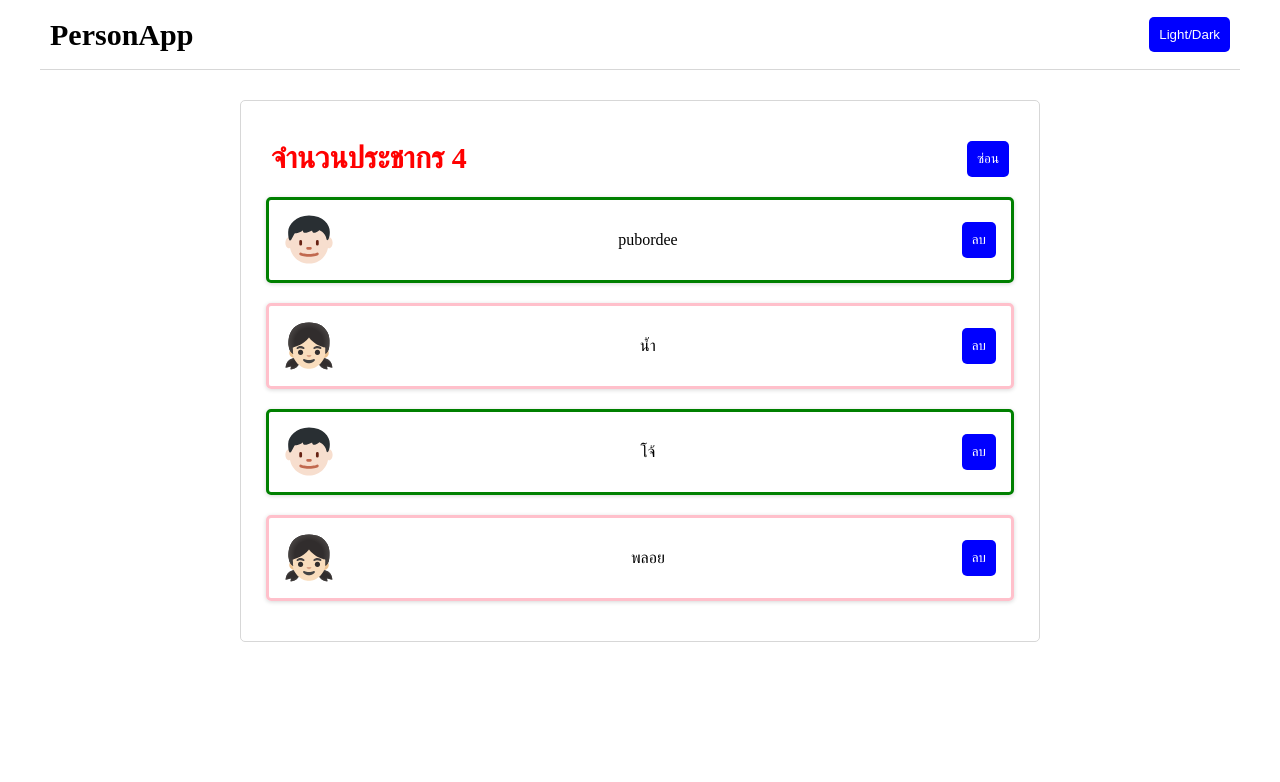
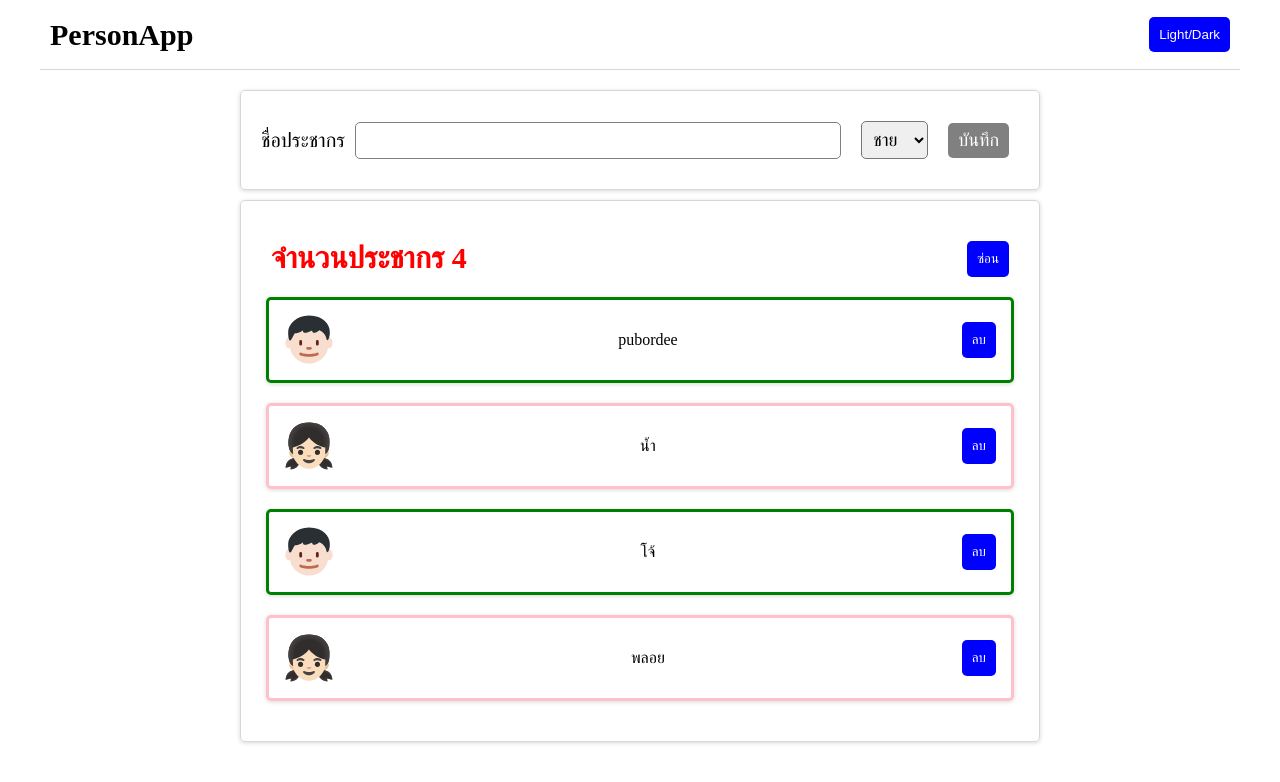
Before and after one commit to ropubordee/react-basic, a React (Vite) app: page / in a window 1280 px wide. Shown: the top 782 px of the page. Built offline with nearby package versions, Linux system fonts and the light colour scheme.

Commit message:
Form & onChang & onSubmit

```diff
--- a/src/App.jsx
+++ b/src/App.jsx
@@ -1,25 +1,27 @@
 import React, { useState } from "react";
 import Header from "./Components/Header";
 import PersonList from "./Components/PersonList";
-import './App.css'
-import './index.css'
+import "./App.css";
+import "./index.css";
+import AddForm from "./Components/AddForm";
 
 const App = () => {
-    const [data, setData] = useState([
+  const [data, setData] = useState([
     { id: 1, name: "pubordee", gender: "ชาย" },
     { id: 2, name: "น้ำ", gender: "หญิง" },
     { id: 3, name: "โจ้", gender: "ชาย" },
     { id: 4, name: "พลอย", gender: "หญิง" },
   ]);
-  const deleteUser =(id)=>{
-   const result = data.filter((user)=>user.id !== id)
-   setData(result)
-  }
+  const deleteUser = (id) => {
+    const result = data.filter((user) => user.id !== id);
+    setData(result);
+  };
   return (
     <div className="App">
-      <Header title='PersonApp' />
+      <Header title="PersonApp" />
       <main>
-        <PersonList data={data} deleteUser={deleteUser}/>
+        <AddForm data={data} setData={setData} />
+        <PersonList data={data} deleteUser={deleteUser} />
       </main>
     </div>
   );
--- /dev/null
+++ b/src/Components/AddForm.jsx
@@ -0,0 +1,43 @@
+import React, { useState } from "react";
+import "./StyleCss/AddForm.css";
+const AddForm = ({data,setData}) => {
+  const [name, setName] = useState("");
+  const [gender, setGender] = useState("ชาย");
+  const saveData = (e) => {
+    e.preventDefault();
+    const Person = {
+      id : data.length+1,
+      name: name,
+      gender: gender,
+    };
+    // console.log(Person);
+    setData([...data,Person])
+    setName("")
+    setGender("ชาย")
+  };
+  return (
+    <section className="container">
+      <form onSubmit={saveData}>
+        <label>ชื่อประชากร</label>
+        <input
+          type="text"
+          value={name}
+          onChange={(e) => setName(e.target.value)}
+        />
+        <select value={gender} onChange={(e) => setGender(e.target.value)}>
+          <option>ชาย</option>
+          <option>หญิง</option>
+        </select>
+        <button
+          type="submit"
+          className="btn-save"
+          disabled={name.trim() === ""}
+        >
+          บันทึก
+        </button>
+      </form>
+    </section>
+  );
+};
+
+export default AddForm;
--- /dev/null
+++ b/src/Components/StyleCss/AddForm.css
@@ -0,0 +1,40 @@
+.container{
+    max-width: 800px;
+    margin: 10px auto;
+    padding: 20px;
+    box-shadow: rgb(0, 0, 0,0.16) 0px 1px 4px;
+}
+form{
+    display: flex;
+    align-items: center;
+}
+label{
+    font-size: 20px;
+}
+input{
+    font-size: 18px;
+    padding: 7px;
+    border: 1px solid gray;
+    border-radius: 5px;
+    flex-grow: 1;
+    margin: 10px;
+}
+input:focus{
+    outline: none;
+}
+
+select{
+   font-size: 18px;
+   padding: 7px;
+   margin: 10px;
+   border-radius: 5px;
+}
+.btn-save{
+    font-size: 18px;
+    padding: 7px 10px;
+    margin: 10px;
+    background: green;
+}
+.btn-save:disabled{
+    background: gray;
+}
```
